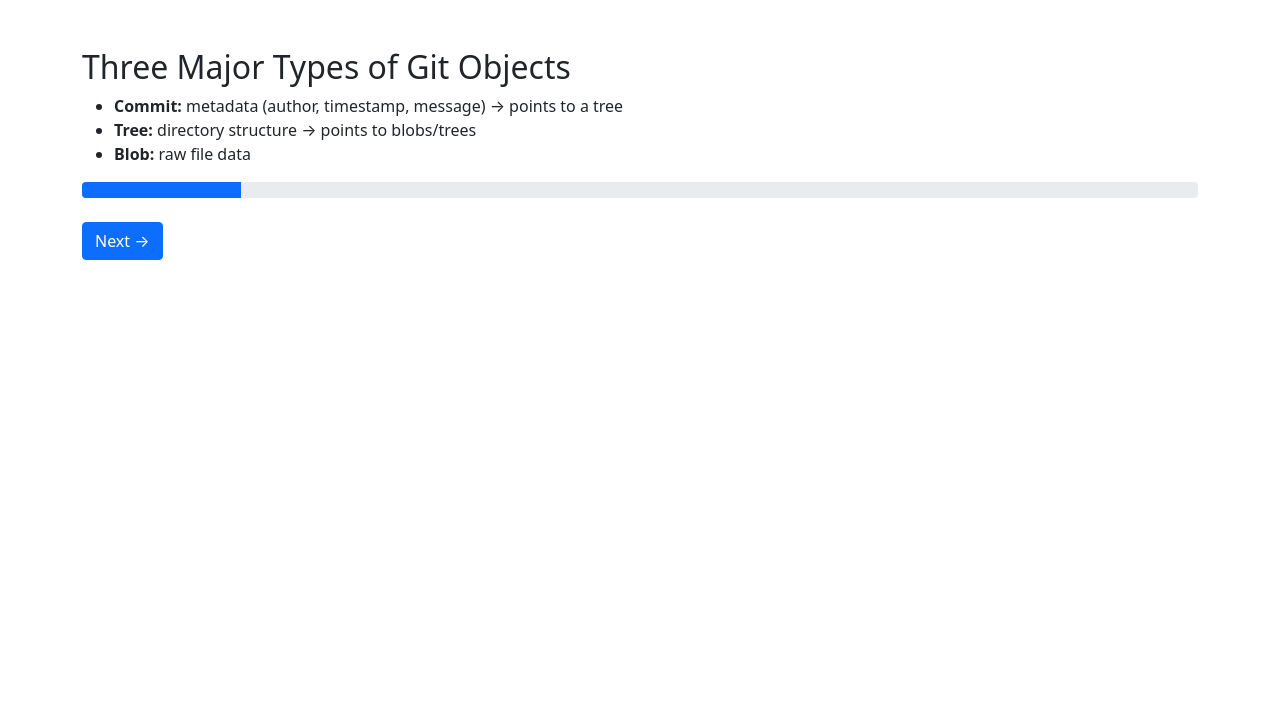
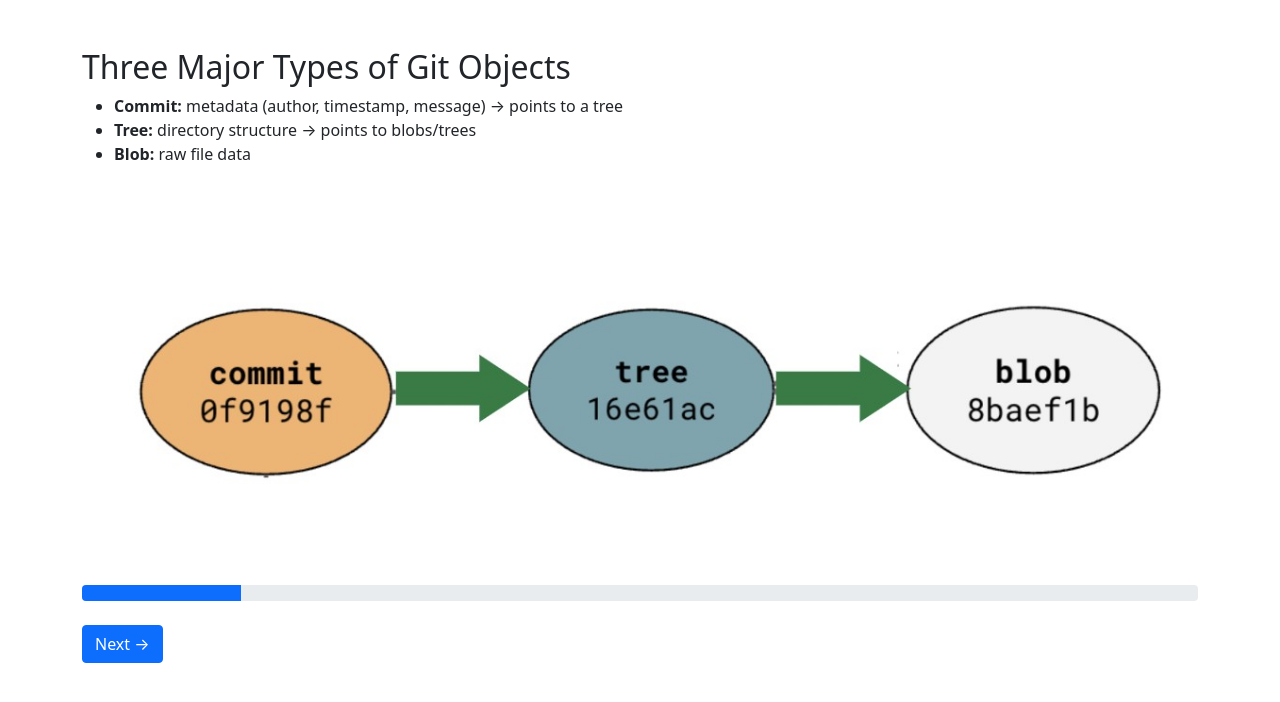
Before and after one commit to xinyiluo448/GitUnderTheHood, a Flask app: page /learn/1 in a window 1280 px wide. Shown: the part 56-758 px from the top of the page. Run offline with Flask 3, Linux system fonts and the light colour scheme.

Commit message:
added media code

```diff
--- a/templates/tutorial.html
+++ b/templates/tutorial.html
@@ -9,6 +9,9 @@
     </ul>
     {% if slide.code %}
       <pre>{{ slide.code }}</pre>
+    {% endif %}
+    {% if slide.image %}
+      <img src="{{ url_for('static', filename=slide.image) }}" alt="Tutorial Image" class="img-fluid">
     {% endif %}
     <div class="progress">
       <div class="progress-bar" role="progressbar" style="width: {{ (page / total) * 100 }}%;" aria-valuenow="{{ page }}" aria-valuemin="0" aria-valuemax="{{ total }}"></div>
```
